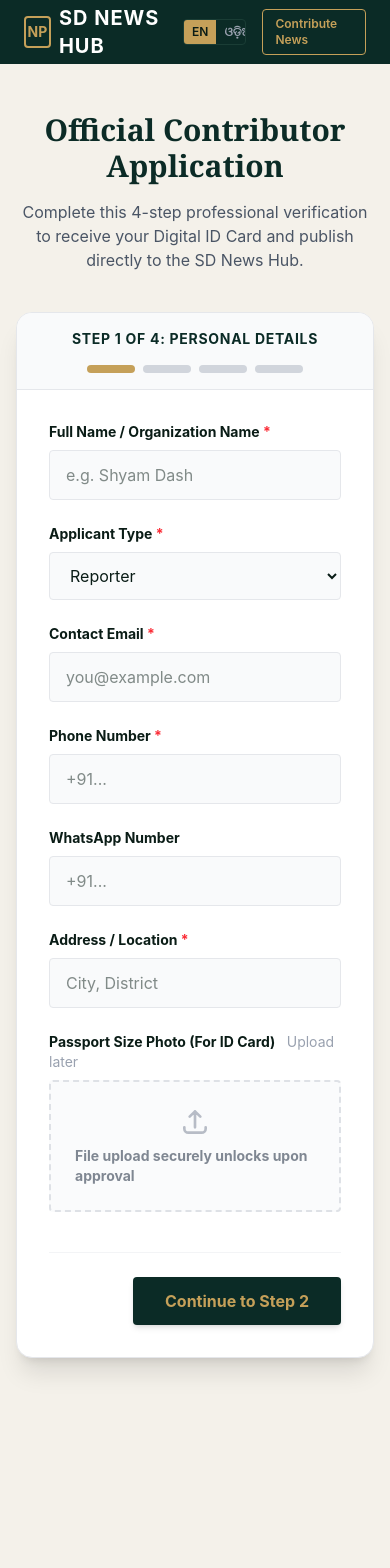
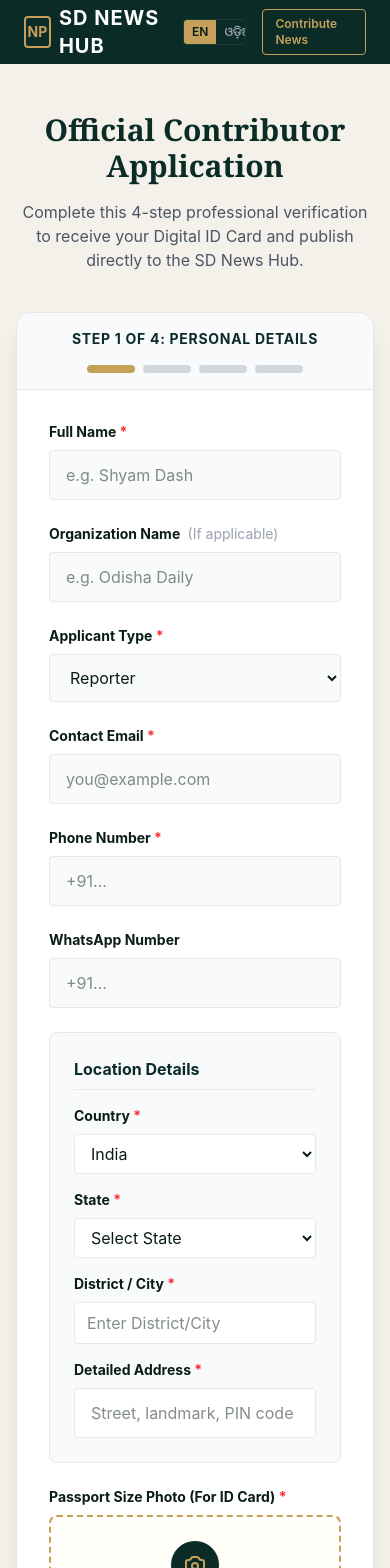
Before and after one commit to odishamedical/sd-news-hub, a Next.js app: page /register-reporter in a window 390 px wide. Shown: the top 1568 px of the page. Before the commit the page ends 1406 px from the top, so only its background shows below. Built offline with nearby package versions, Linux system fonts and the light colour scheme.

Commit message:
feat: upgrade reporter application with cascading location dropdowns, separate org name, and live camera photo capture

```diff
--- a/src/app/register-reporter/page.tsx
+++ b/src/app/register-reporter/page.tsx
@@ -12,12 +12,16 @@ export default function RegisterReporter() {
   const [formData, setFormData] = useState({
     // Step 1
     fullName: "",
+    organizationName: "",
     type: "Reporter",
     email: "",
     phone: "",
     whatsapp: "",
+    country: "India",
+    state: "",
+    district: "",
     address: "",
-    passportPhotoUrl: "",
+    passportPhotoBase64: "",
     // Step 2
     idPhotoUrl: "",
     affiliation: "",
@@ -32,6 +36,22 @@ export default function RegisterReporter() {
     agreementTerms: false
   });
 
+  const indianStates = [
+    "Andhra Pradesh", "Arunachal Pradesh", "Assam", "Bihar", "Chhattisgarh", "Goa", "Gujarat", "Haryana",
+    "Himachal Pradesh", "Jharkhand", "Karnataka", "Kerala", "Madhya Pradesh", "Maharashtra", "Manipur",
+    "Meghalaya", "Mizoram", "Nagaland", "Odisha", "Punjab", "Rajasthan", "Sikkim", "Tamil Nadu", "Telangana",
+    "Tripura", "Uttar Pradesh", "Uttarakhand", "West Bengal", "Andaman and Nicobar Islands", "Chandigarh",
+    "Dadra and Nagar Haveli and Daman and Diu", "Delhi", "Jammu and Kashmir", "Ladakh", "Lakshadweep", "Puducherry"
+  ];
+
+  // For demonstration, a simple district list for Odisha. In a full app, this would be dynamic based on the state.
+  const odishaDistricts = [
+    "Angul", "Balangir", "Balasore", "Bargarh", "Bhadrak", "Boudh", "Cuttack", "Deogarh", "Dhenkanal", "Gajapati",
+    "Ganjam", "Jagatsinghapur", "Jajpur", "Jharsuguda", "Kalahandi", "Kandhamal", "Kendrapara", "Kendujhar", "Khordha",
+    "Koraput", "Malkangiri", "Mayurbhanj", "Nabarangpur", "Nayagarh", "Nuapada", "Puri", "Rayagada", "Sambalpur",
+    "Subarnapur", "Sundargarh"
+  ];
+
   const handleCategoryToggle = (cat: string) => {
     setFormData(prev => ({
       ...prev,
@@ -39,6 +59,17 @@ export default function RegisterReporter() {
         ? prev.categories.filter(c => c !== cat)
         : [...prev.categories, cat]
     }));
+  };
+
+  const handlePhotoUpload = (e: React.ChangeEvent<HTMLInputElement>) => {
+    const file = e.target.files?.[0];
+    if (file) {
+      const reader = new FileReader();
+      reader.onloadend = () => {
+        setFormData(prev => ({ ...prev, passportPhotoBase64: reader.result as string }));
+      };
+      reader.readAsDataURL(file);
+    }
   };
 
   const nextStep = () => setStep(prev => Math.min(prev + 1, 4));
@@ -154,11 +185,19 @@ export default function RegisterReporter() {
               {/* STEP 1 */}
               {step === 1 && (
                 <div className="space-y-6 animate-in fade-in slide-in-from-right-4 duration-500">
+
                   <div className="grid grid-cols-1 md:grid-cols-2 gap-6">
                     <div>
-                      <label className="block text-sm font-bold text-[#0A1C16] mb-2">Full Name / Organization Name <span className="text-red-500">*</span></label>
+                      <label className="block text-sm font-bold text-[#0A1C16] mb-2">Full Name <span className="text-red-500">*</span></label>
                       <input required type="text" className="w-full bg-gray-50 border border-gray-200 rounded px-4 py-3 focus:outline-none focus:border-[#C5A059]" value={formData.fullName} onChange={e => setFormData({...formData, fullName: e.target.value})} placeholder="e.g. Shyam Dash" />
                     </div>
+                    <div>
+                      <label className="block text-sm font-bold text-[#0A1C16] mb-2">Organization Name <span className="text-gray-400 font-normal ml-1">(If applicable)</span></label>
+                      <input type="text" className="w-full bg-gray-50 border border-gray-200 rounded px-4 py-3 focus:outline-none focus:border-[#C5A059]" value={formData.organizationName} onChange={e => setFormData({...formData, organizationName: e.target.value})} placeholder="e.g. Odisha Daily" />
+                    </div>
+                  </div>
+
+                  <div className="grid grid-cols-1 md:grid-cols-2 gap-6">
                     <div>
                       <label className="block text-sm font-bold text-[#0A1C16] mb-2">Applicant Type <span className="text-red-500">*</span></label>
                       <select required className="w-full bg-gray-50 border border-gray-200 rounded px-4 py-3 focus:outline-none focus:border-[#C5A059]" value={formData.type} onChange={e => setFormData({...formData, type: e.target.value})}>
@@ -169,37 +208,94 @@ export default function RegisterReporter() {
                         <option>News Website</option>
                       </select>
                     </div>
-                  </div>
-
-                  <div className="grid grid-cols-1 md:grid-cols-2 gap-6">
                     <div>
                       <label className="block text-sm font-bold text-[#0A1C16] mb-2">Contact Email <span className="text-red-500">*</span></label>
                       <input required type="email" className="w-full bg-gray-50 border border-gray-200 rounded px-4 py-3 focus:outline-none focus:border-[#C5A059]" value={formData.email} onChange={e => setFormData({...formData, email: e.target.value})} placeholder="you@example.com" />
-                    </div>
-                    <div>
-                      <label className="block text-sm font-bold text-[#0A1C16] mb-2">Phone Number <span className="text-red-500">*</span></label>
-                      <input required type="tel" className="w-full bg-gray-50 border border-gray-200 rounded px-4 py-3 focus:outline-none focus:border-[#C5A059]" value={formData.phone} onChange={e => setFormData({...formData, phone: e.target.value})} placeholder="+91..." />
                     </div>
                   </div>
 
                   <div className="grid grid-cols-1 md:grid-cols-2 gap-6">
                     <div>
+                      <label className="block text-sm font-bold text-[#0A1C16] mb-2">Phone Number <span className="text-red-500">*</span></label>
+                      <input required type="tel" className="w-full bg-gray-50 border border-gray-200 rounded px-4 py-3 focus:outline-none focus:border-[#C5A059]" value={formData.phone} onChange={e => setFormData({...formData, phone: e.target.value})} placeholder="+91..." />
+                    </div>
+                    <div>
                       <label className="block text-sm font-bold text-[#0A1C16] mb-2">WhatsApp Number</label>
                       <input type="tel" className="w-full bg-gray-50 border border-gray-200 rounded px-4 py-3 focus:outline-none focus:border-[#C5A059]" value={formData.whatsapp} onChange={e => setFormData({...formData, whatsapp: e.target.value})} placeholder="+91..." />
                     </div>
+                  </div>
+
+                  {/* Location Dropdowns */}
+                  <div className="bg-gray-50 p-6 rounded-lg border border-gray-200 space-y-4">
+                    <h3 className="font-bold text-[#0B2B26] border-b border-gray-200 pb-2 mb-4">Location Details</h3>
+                    <div className="grid grid-cols-1 md:grid-cols-3 gap-4">
+                      <div>
+                        <label className="block text-sm font-bold text-[#0A1C16] mb-2">Country <span className="text-red-500">*</span></label>
+                        <select className="w-full bg-white border border-gray-200 rounded px-3 py-2 focus:outline-none focus:border-[#C5A059]" value={formData.country} onChange={e => setFormData({...formData, country: e.target.value})}>
+                          <option>India</option>
+                        </select>
+                      </div>
+                      <div>
+                        <label className="block text-sm font-bold text-[#0A1C16] mb-2">State <span className="text-red-500">*</span></label>
+                        <select required className="w-full bg-white border border-gray-200 rounded px-3 py-2 focus:outline-none focus:border-[#C5A059]" value={formData.state} onChange={e => setFormData({...formData, state: e.target.value, district: ""})}>
+                          <option value="">Select State</option>
+                          {indianStates.map(state => (
+                            <option key={state} value={state}>{state}</option>
+                          ))}
+                        </select>
+                      </div>
+                      <div>
+                        <label className="block text-sm font-bold text-[#0A1C16] mb-2">District / City <span className="text-red-500">*</span></label>
+                        {formData.state === "Odisha" ? (
+                           <select required className="w-full bg-white border border-gray-200 rounded px-3 py-2 focus:outline-none focus:border-[#C5A059]" value={formData.district} onChange={e => setFormData({...formData, district: e.target.value})}>
+                             <option value="">Select District</option>
+                             {odishaDistricts.map(dist => (
+                               <option key={dist} value={dist}>{dist}</option>
+                             ))}
+                           </select>
+                        ) : (
+                          <input required type="text" className="w-full bg-white border border-gray-200 rounded px-3 py-2 focus:outline-none focus:border-[#C5A059]" value={formData.district} onChange={e => setFormData({...formData, district: e.target.value})} placeholder="Enter District/City" />
+                        )}
+                      </div>
+                    </div>
                     <div>
-                      <label className="block text-sm font-bold text-[#0A1C16] mb-2">Address / Location <span className="text-red-500">*</span></label>
-                      <input required type="text" className="w-full bg-gray-50 border border-gray-200 rounded px-4 py-3 focus:outline-none focus:border-[#C5A059]" value={formData.address} onChange={e => setFormData({...formData, address: e.target.value})} placeholder="City, District" />
+                      <label className="block text-sm font-bold text-[#0A1C16] mb-2">Detailed Address <span className="text-red-500">*</span></label>
+                      <input required type="text" className="w-full bg-white border border-gray-200 rounded px-4 py-3 focus:outline-none focus:border-[#C5A059]" value={formData.address} onChange={e => setFormData({...formData, address: e.target.value})} placeholder="Street, landmark, PIN code" />
                     </div>
                   </div>
 
+                  {/* Active Photo Upload */}
                   <div>
-                    <label className="block text-sm font-bold text-[#0A1C16] mb-2">Passport Size Photo (For ID Card) <span className="text-gray-400 font-normal ml-2">Upload later</span></label>
-                    <div className="border-2 border-dashed border-gray-300 rounded bg-gray-50 p-6 flex flex-col items-center justify-center cursor-not-allowed opacity-70">
-                      <svg className="w-8 h-8 text-gray-400 mb-2" fill="none" stroke="currentColor" viewBox="0 0 24 24"><path strokeLinecap="round" strokeLinejoin="round" strokeWidth="2" d="M4 16v1a3 3 0 003 3h10a3 3 0 003-3v-1m-4-8l-4-4m0 0L8 8m4-4v12"></path></svg>
-                      <span className="text-sm font-bold text-gray-600">File upload securely unlocks upon approval</span>
+                    <label className="block text-sm font-bold text-[#0A1C16] mb-2">Passport Size Photo (For ID Card) <span className="text-red-500">*</span></label>
+                    <div className="border-2 border-dashed border-[#C5A059] rounded-lg bg-yellow-50/30 p-6 flex flex-col items-center justify-center transition-colors hover:bg-yellow-50 relative overflow-hidden group">
+                      {formData.passportPhotoBase64 ? (
+                         <div className="flex flex-col items-center">
+                           <img src={formData.passportPhotoBase64} alt="Passport Preview" className="w-32 h-32 object-cover rounded-full border-4 border-white shadow-md mb-3" />
+                           <span className="text-sm text-green-600 font-bold flex items-center gap-1"><svg className="w-4 h-4" fill="none" stroke="currentColor" viewBox="0 0 24 24"><path strokeLinecap="round" strokeLinejoin="round" strokeWidth="2" d="M5 13l4 4L19 7"></path></svg> Photo Captured</span>
+                           <span className="text-xs text-gray-500 mt-1 cursor-pointer hover:underline">Click below to retake</span>
+                         </div>
+                      ) : (
+                        <>
+                          <div className="bg-[#0B2B26] text-[#C5A059] p-3 rounded-full mb-3 shadow-sm group-hover:scale-110 transition-transform">
+                            <svg className="w-6 h-6" fill="none" stroke="currentColor" viewBox="0 0 24 24"><path strokeLinecap="round" strokeLinejoin="round" strokeWidth="2" d="M3 9a2 2 0 012-2h.93a2 2 0 001.664-.89l.812-1.22A2 2 0 0110.07 4h3.86a2 2 0 011.664.89l.812 1.22A2 2 0 0018.07 7H19a2 2 0 012 2v9a2 2 0 01-2 2H5a2 2 0 01-2-2V9z"></path><path strokeLinecap="round" strokeLinejoin="round" strokeWidth="2" d="M15 13a3 3 0 11-6 0 3 3 0 016 0z"></path></svg>
+                          </div>
+                          <span className="text-sm font-bold text-[#0B2B26]">Take Photo or Upload</span>
+                          <span className="text-xs text-gray-500 mt-1 text-center max-w-xs">Face the camera directly in good lighting. This will be used for your Digital Press ID.</span>
+                        </>
+                      )}
+
+                      <input
+                        required={!formData.passportPhotoBase64}
+                        type="file"
+                        accept="image/*"
+                        capture="user"
+                        onChange={handlePhotoUpload}
+                        className="absolute inset-0 w-full h-full opacity-0 cursor-pointer"
+                        title="Take a photo or upload"
+                      />
                     </div>
                   </div>
+
                 </div>
               )}
 
```
